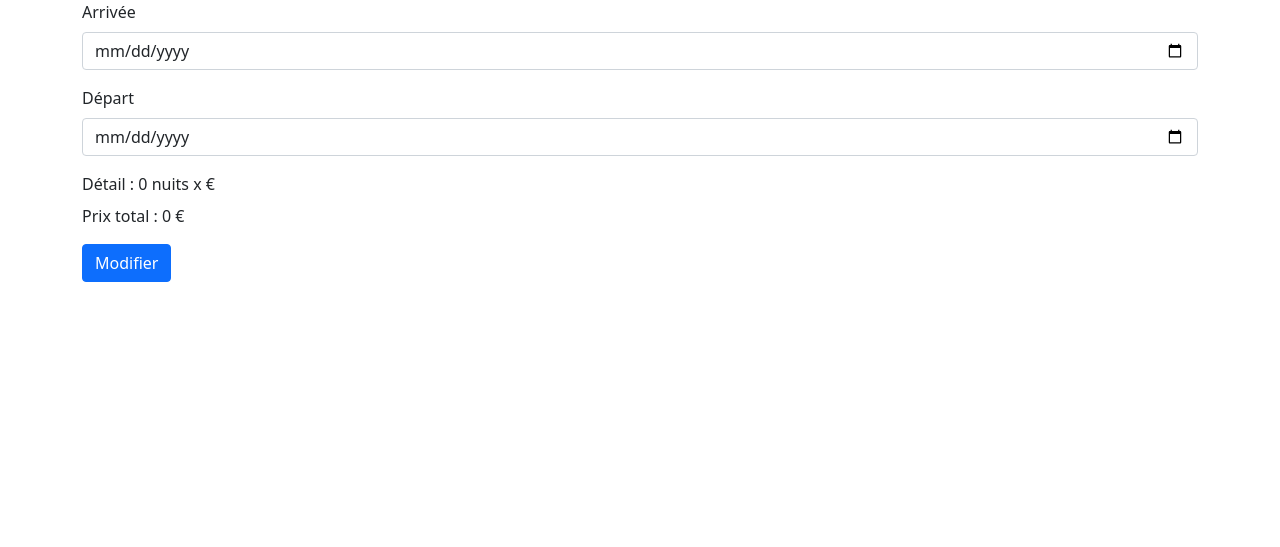
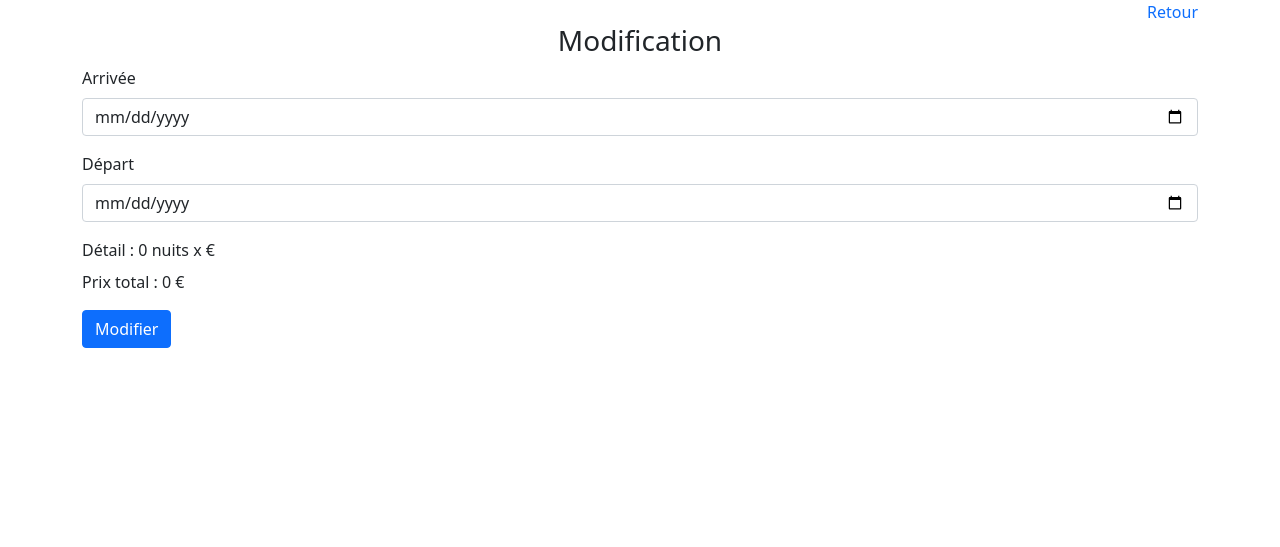
Before and after one commit to Kbelony/Projet-stay, a PHP site: page /update.php?updateid=1 in a window 1280 px wide. Shown: the top 547 px of the page. Run offline with PHP 8.4, Linux system fonts and the light colour scheme; data that the repository does not hold is empty.

Commit message:
add_back-button

```diff
--- a/style.css
+++ b/style.css
@@ -20,3 +20,11 @@ table.table {
   color: rgb(255, 89, 89);
   border-color: rgb(255, 89, 89);
 }
+
+.mes_reservations {
+  text-align: center;
+}
+
+.modification {
+  text-align: center;
+}
--- a/update.php
+++ b/update.php
@@ -55,6 +55,14 @@
     <link href="style.css" rel="stylesheet">
   </head>
   <body>
+    <div class="container" id="logout_button">
+        <a href="javascript:history.go(-1)">Retour</a>
+    </div>
+
+    <div>
+        <h3 class="modification">Modification</h3>
+    </div>
+
     <div class = "container">
         <form method = "post">
             <div class="mb-3">
```
Also changed, not shown: user.php (+5 -2 lines).
